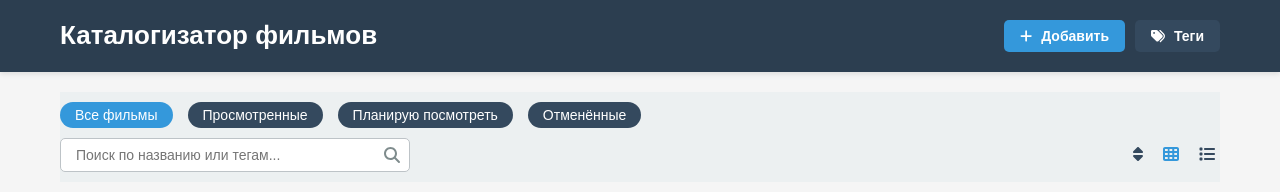
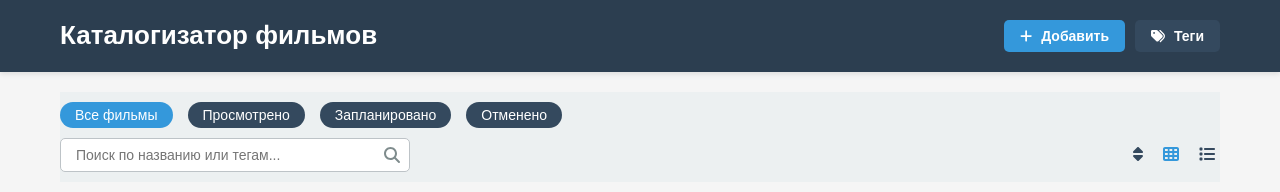
Before and after one commit to netford/movie-cataloger, a React (Create React App) app: page / in a window 1280 px wide. Shown: the top 192 px of the page. Built offline with nearby package versions, Linux system fonts and the light colour scheme; no server answers; the database is empty.

Commit message:
Унифицировать названия статусов фильмов во всём приложении для лучшей консистентности интерфейса

```diff
--- a/src/components/modals/ViewMovie.js
+++ b/src/components/modals/ViewMovie.js
@@ -49,8 +49,8 @@ const ViewMovie = ({ movieId }) => {
   const getStatusLabel = (status) => {
     switch (status) {
       case 'watched': return 'Просмотрено';
-      case 'toWatch': return 'Планирую посмотреть';
-      case 'cancelled': return 'Отменён';
+      case 'toWatch': return 'Запланировано';
+      case 'cancelled': return 'Отменено';
       default: return '';
     }
   };
--- a/src/components/movies/FilterBar.js
+++ b/src/components/movies/FilterBar.js
@@ -44,19 +44,19 @@ const FilterBar = () => {
           className={`category-btn ${state.filter === 'watched' ? 'active' : ''}`}
           onClick={() => handleFilterChange('watched')}
         >
-          Просмотренные
+          Просмотрено
         </button>
         <button
           className={`category-btn ${state.filter === 'toWatch' ? 'active' : ''}`}
           onClick={() => handleFilterChange('toWatch')}
         >
-          Планирую посмотреть
+          Запланировано
         </button>
         <button
           className={`category-btn ${state.filter === 'cancelled' ? 'active' : ''}`}
           onClick={() => handleFilterChange('cancelled')}
         >
-          Отменённые
+          Отменено
         </button>
       </div>
 
--- a/src/components/movies/MovieCard.js
+++ b/src/components/movies/MovieCard.js
@@ -22,8 +22,8 @@ const MovieCard = ({ movie }) => {
   const getStatusLabel = (status) => {
     switch (status) {
       case 'watched': return 'Просмотрено';
-      case 'toWatch': return 'Планирую посмотреть';
-      case 'cancelled': return 'Отменён';
+      case 'toWatch': return 'Запланировано';
+      case 'cancelled': return 'Отменено';
       default: return '';
     }
   };
```
